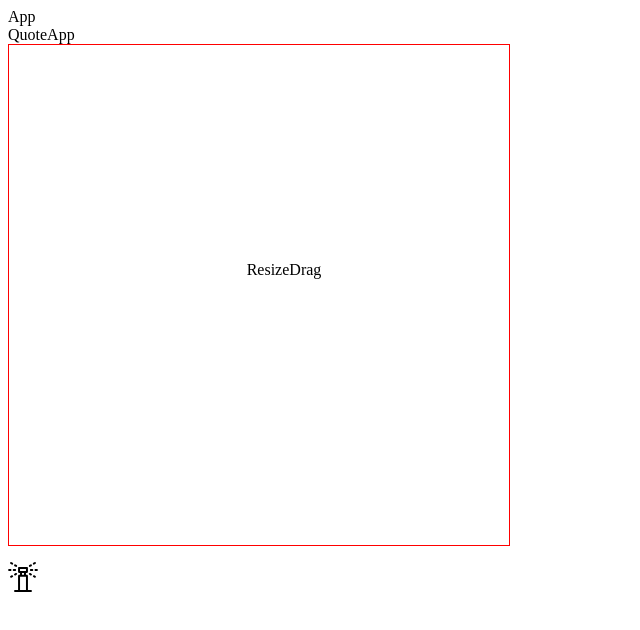
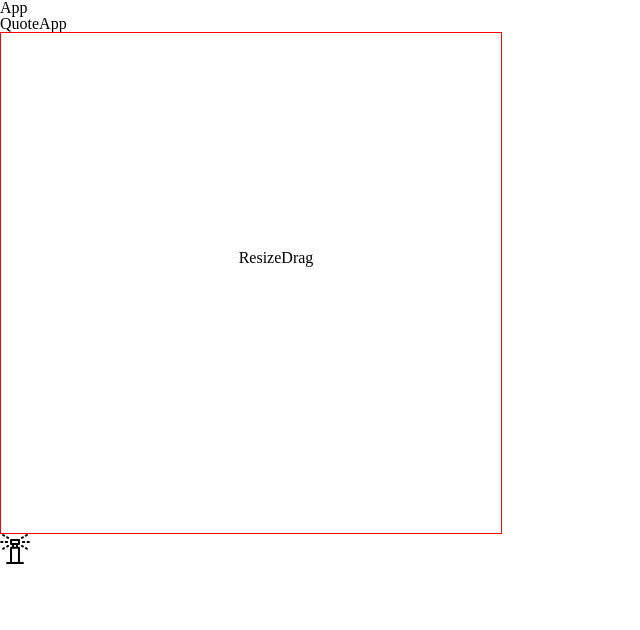
Before and after one commit to ShaiGilboa/IrrigationApp-old, a React (Create React App) app in the folder client/: page / in a window 1280 px wide. Shown: the top 630 px of the page, without its empty margins (0-640 px from the left). Built offline with nearby package versions, Linux system fonts and the light colour scheme.

Commit message:
global style reset

```diff
--- a/client/src/App/App.tsx
+++ b/client/src/App/App.tsx
@@ -1,5 +1,7 @@
 import React, { PropsWithChildren } from 'react';
 import styled from 'styled-components';
+
+import GlobalStyle from '../Globalstyle';
 import QuoteApp from '../QuoteApp';
 
 interface props {
@@ -9,6 +11,7 @@
 
   return (
     <Wrapper>
+      <GlobalStyle/>
       App
       <QuoteApp />
     </Wrapper>
--- /dev/null
+++ b/client/src/Globalstyle.tsx
@@ -0,0 +1,54 @@
+import {createGlobalStyle} from 'styled-components';
+
+const GlobalStyle = createGlobalStyle`
+/* http://meyerweb.com/eric/tools/css/reset/
+  v2.0 | 20110126
+  License: none (public domain)
+*/
+
+html, body, div, span, applet, object, iframe,
+h1, h2, h3, h4, h5, h6, p, blockquote, pre,
+a, abbr, acronym, address, big, cite, code,
+del, dfn, em, img, ins, kbd, q, s, samp,
+small, strike, strong, sub, sup, tt, var,
+b, u, i, center,
+dl, dt, dd, ol, ul, li,
+fieldset, form, label, legend,
+table, caption, tbody, tfoot, thead, tr, th, td,
+article, aside, canvas, details, embed,
+figure, figcaption, footer, header, hgroup,
+menu, nav, output, ruby, section, summary,
+time, mark, audio, video {
+	margin: 0;
+	padding: 0;
+	border: 0;
+	font-size: 100%;
+	font: inherit;
+	vertical-align: baseline;
+}
+/* HTML5 display-role reset for older browsers */
+article, aside, details, figcaption, figure,
+footer, header, hgroup, menu, nav, section {
+	display: block;
+}
+body {
+	line-height: 1;
+}
+ol, ul {
+	list-style: none;
+}
+blockquote, q {
+	quotes: none;
+}
+blockquote:before, blockquote:after,
+q:before, q:after {
+	content: '';
+	content: none;
+}
+table {
+	border-collapse: collapse;
+	border-spacing: 0;
+}
+`;
+
+export default GlobalStyle;
--- a/client/src/QuoteApp/components/DragNDrop/DragNDrop.tsx
+++ b/client/src/QuoteApp/components/DragNDrop/DragNDrop.tsx
@@ -158,4 +158,8 @@
   &:active{
     cursor: grabbing;
   }
+  /* img{
+    border: 1px solid orange;
+    margin: 0;
+  } */
 `;
--- a/client/src/QuoteApp/components/SprinklerMenu/SprinklerMenu.tsx
+++ b/client/src/QuoteApp/components/SprinklerMenu/SprinklerMenu.tsx
@@ -65,6 +65,7 @@
   width: fit-content;
   height: fit-content;
   padding: 0;
+  margin: 0;
 `;
 
 const Sprinkler = styled.li`
```
Also changed, not shown: 1 other file (tests, documents, lock files or other folders).
